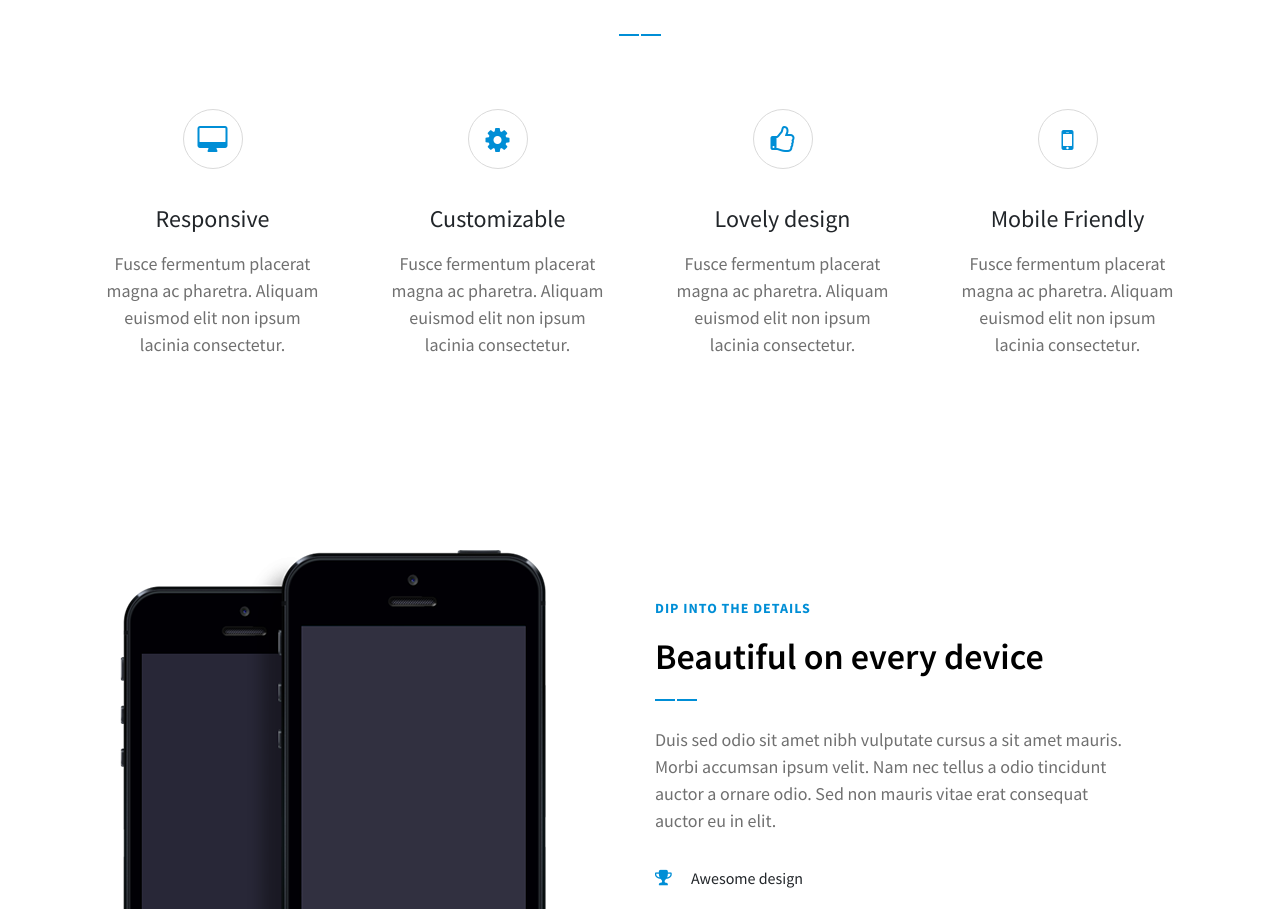
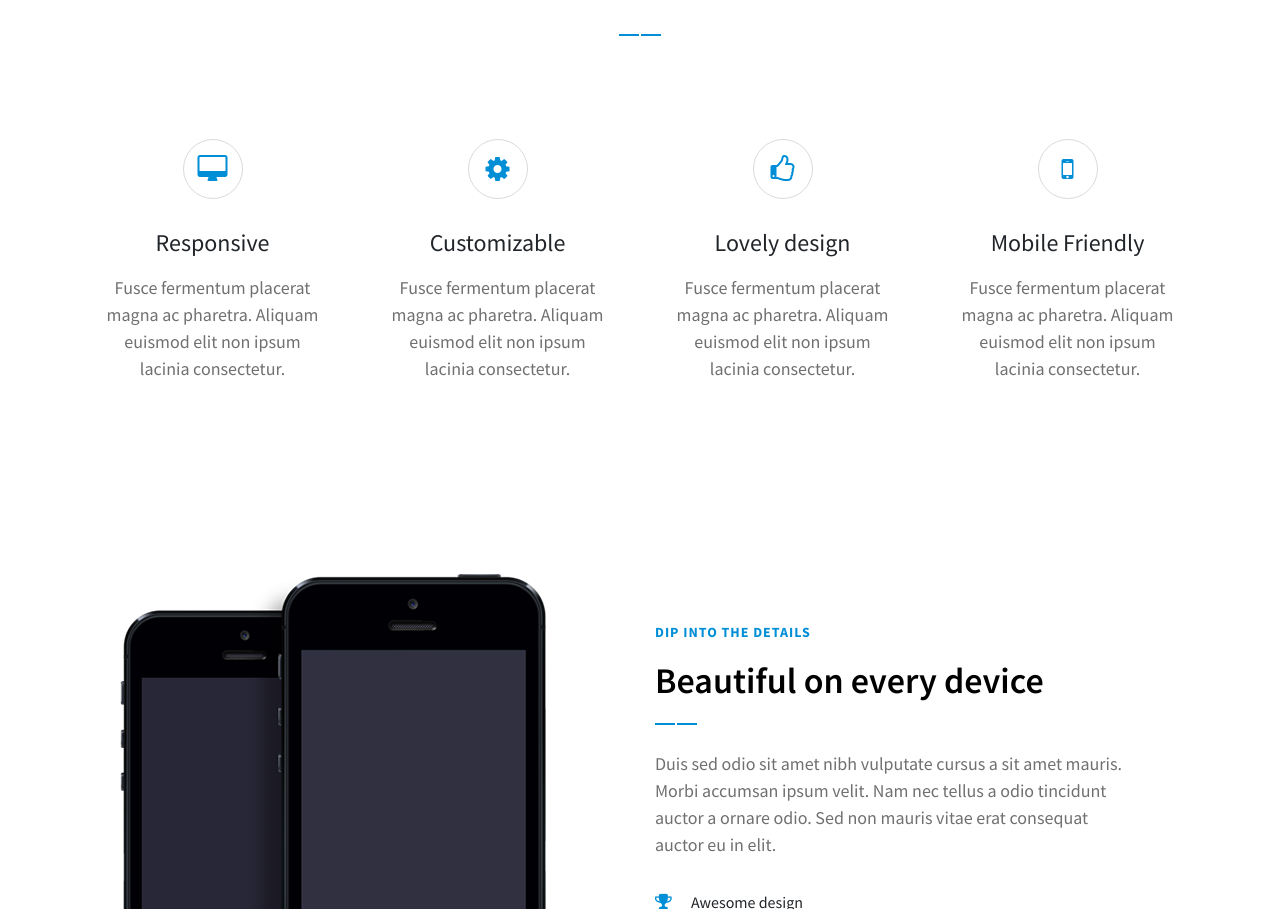
Before and after one commit to rohit-ashik/lucid, a plain HTML site: page index.html in a window 1280 px wide. Shown: the part 820-1729 px from the top of the page. Drawn offline with nearby package versions, Linux system fonts and the light colour scheme.

Commit message:
Update style.css

```diff
--- a/css/style.css
+++ b/css/style.css
@@ -175,9 +175,12 @@ font-family: 'Source Sans Pro', sans-serif; */
     color: #008ed6;
     border-radius: 50%;
     font-size: 28px;
-    line-height: 60px;
+    display: flex;
+    align-items: center;
+    justify-content: center;
     border: 1px solid #dadada;
     margin-bottom: 36px;
+    margin: 30px auto;
 }
 .amazing-features h4{
     font-size: 24px;
```
